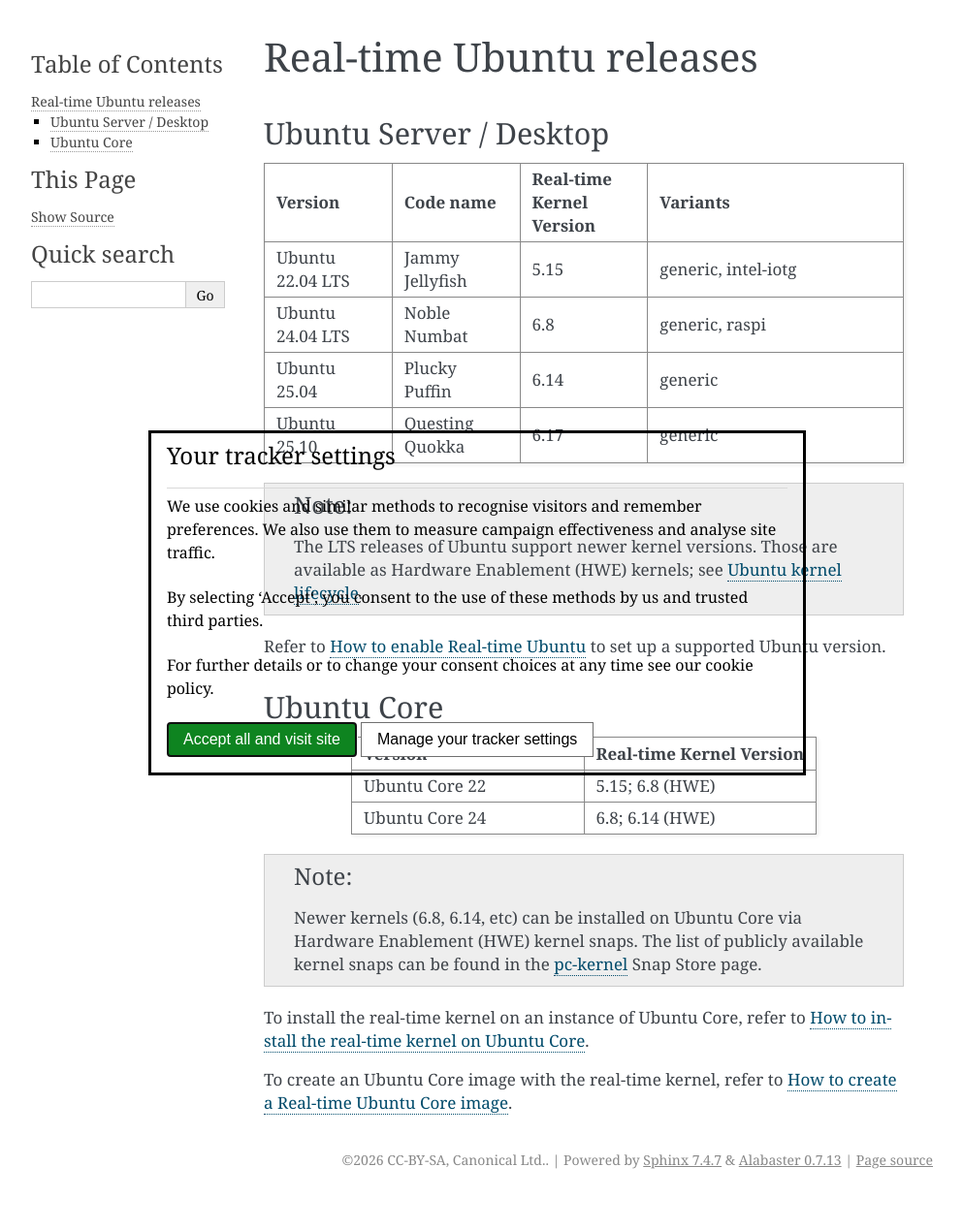
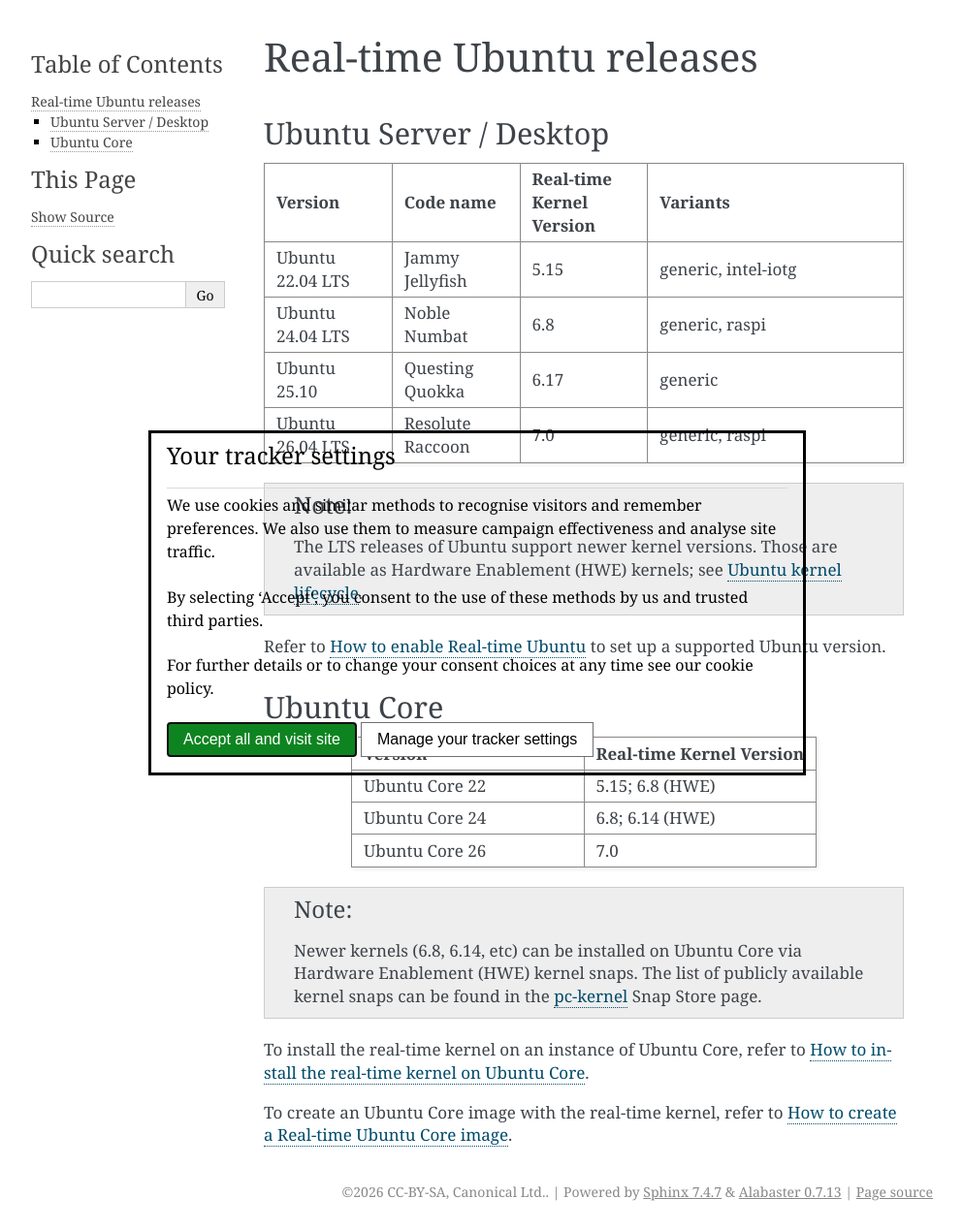
Before and after one commit to canonical/real-time-ubuntu-docs, a Sphinx documentation site: the page built from docs/reference/releases.rst, in a window 1280 px wide and 1269 px high. Shown: the whole window at 97% size, without its empty margins (148-1141 px from the left). Built offline with Sphinx 7.4.7, drawn with Linux system fonts in a browser that asks for light colours.

Commit message:
reference/releases: Remove plucky, add resolute
Signed-off-by: Benjamin Wheeler <benjamin.wheeler@canonical.com>

```diff
--- a/docs/reference/releases.rst
+++ b/docs/reference/releases.rst
@@ -23,14 +23,14 @@
      - Noble Numbat
      - 6.8
      - generic, raspi
-   * - Ubuntu 25.04
-     - Plucky Puffin
-     - 6.14
-     - generic
    * - Ubuntu 25.10
      - Questing Quokka
      - 6.17
      - generic
+   * - Ubuntu 26.04 LTS
+     - Resolute Raccoon
+     - 7.0
+     - generic, raspi
 
 .. note::
 
@@ -51,6 +51,8 @@
      - 5.15; 6.8 (HWE)
    * - Ubuntu Core 24
      - 6.8; 6.14 (HWE)
+   * - Ubuntu Core 26
+     - 7.0
 
 .. note::
 
```
